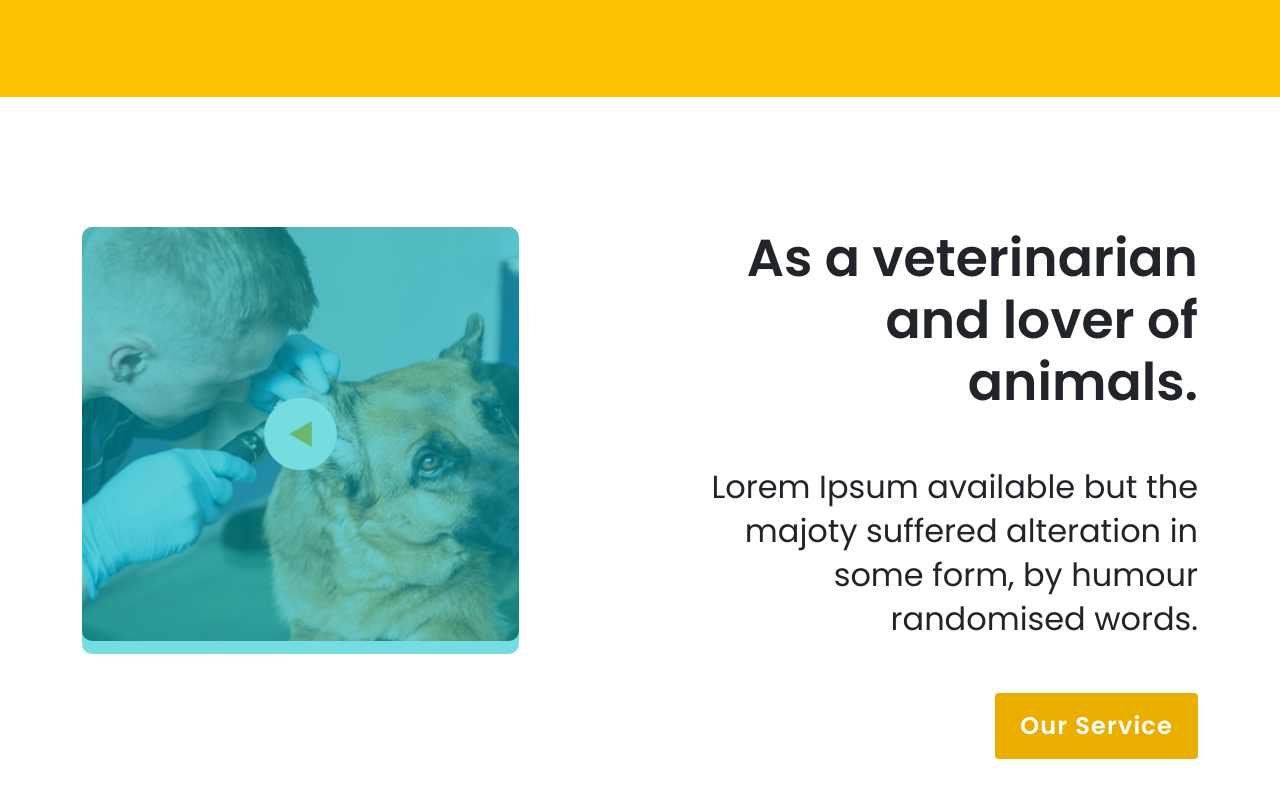
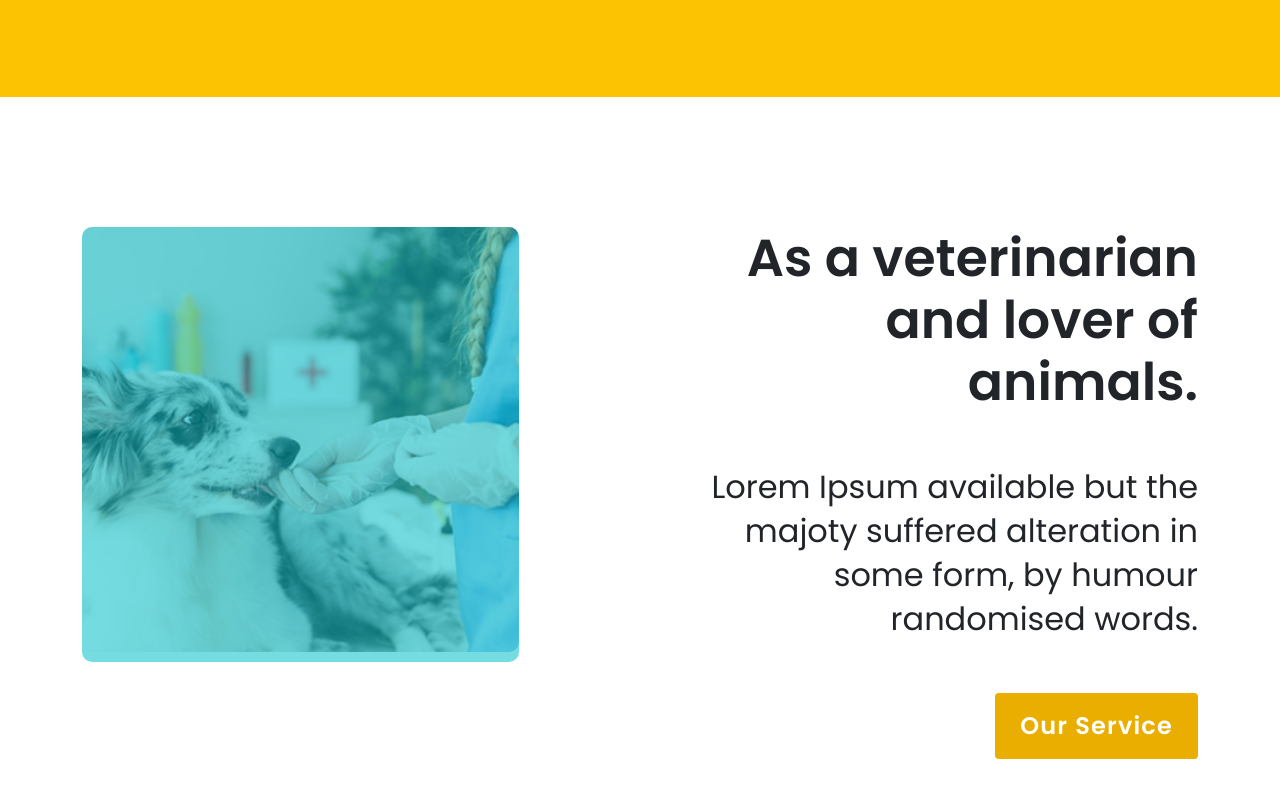
Before and after one commit to MarufMobin/Animal-hospital, a plain HTML site: page index.html in a window 1280 px wide. Shown: the part 2945-3742 px from the top of the page. Drawn offline with nearby package versions, Linux system fonts and the light colour scheme.

Commit message:
Only one img change

```diff
--- a/index.html
+++ b/index.html
@@ -162,7 +162,7 @@
         <div class="row">
           <div class="col-md-6">
             <div class="inner-love-animal-two">
-              <img src="images/image2.png" alt="">
+              <img src="images/imagess3.png" alt="">
               <div class="hover"></div>
             </div>
           </div>
```
